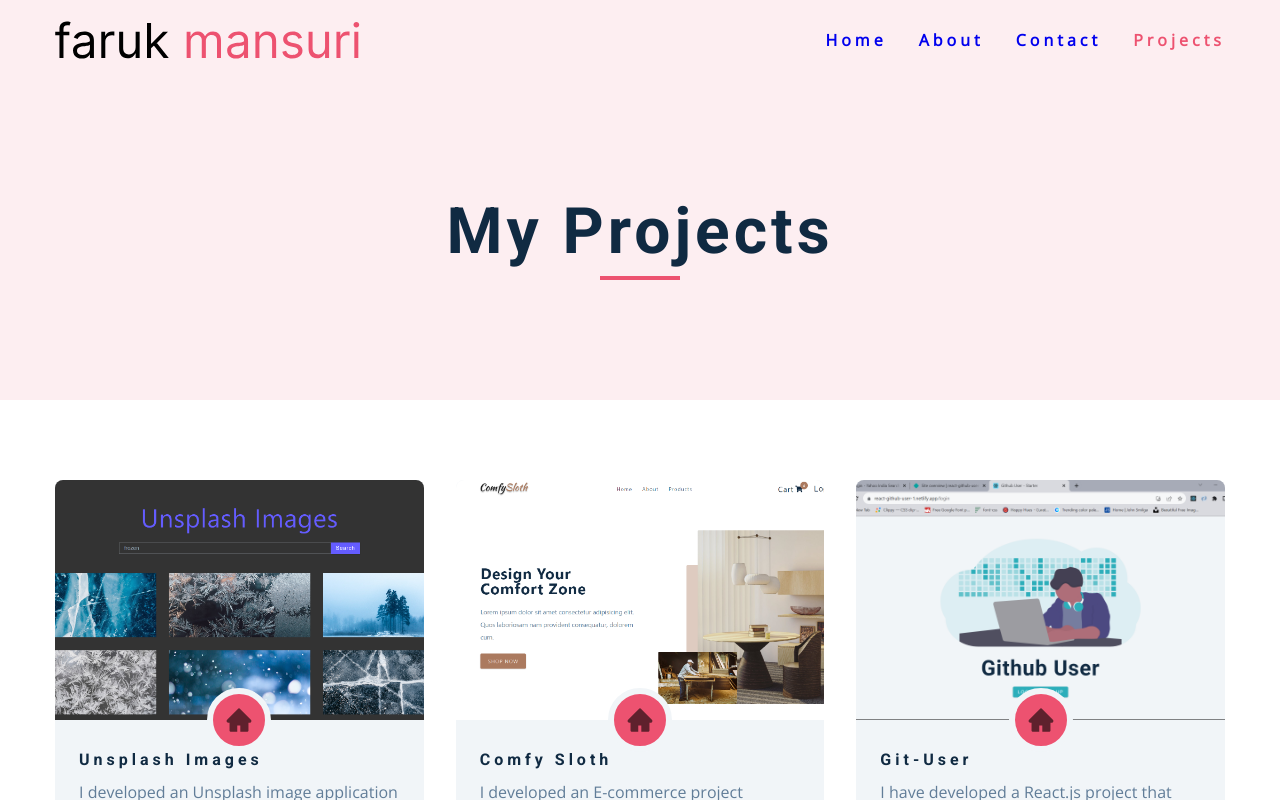
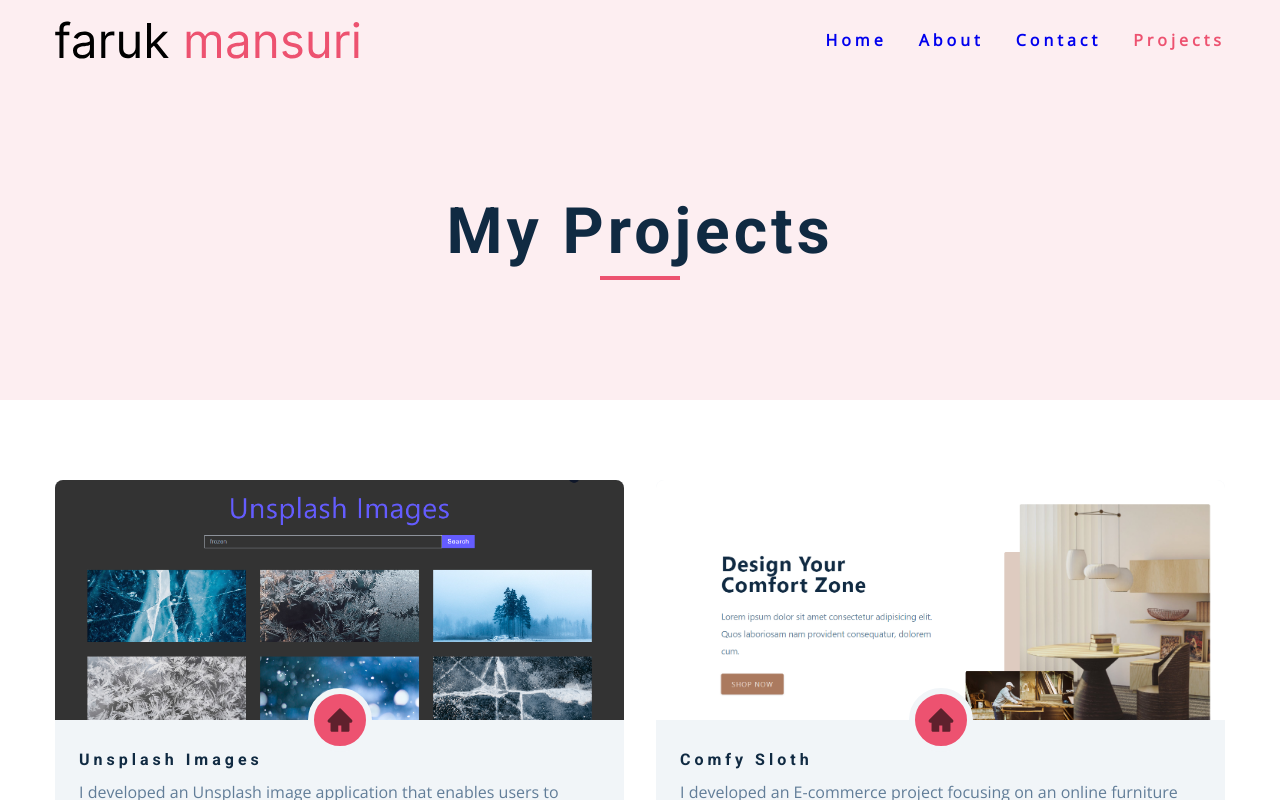
Before and after one commit to faruk-mansuri/portfolio, a React (Vite) app: page /projects in a window 1280 px wide. Shown: the top 800 px of the page. Built offline with nearby package versions, Linux system fonts and the light colour scheme.

Commit message:
fix layout

```diff
--- a/src/Pages/Projects.jsx
+++ b/src/Pages/Projects.jsx
@@ -118,7 +118,7 @@
   }
   .projects-center {
     display: grid;
-    grid-template-columns: repeat(auto-fill, minmax(330px, 1fr));
+    grid-template-columns: repeat(auto-fill, minmax(380px, 1fr));
     gap: 2rem;
   }
   img {
```
